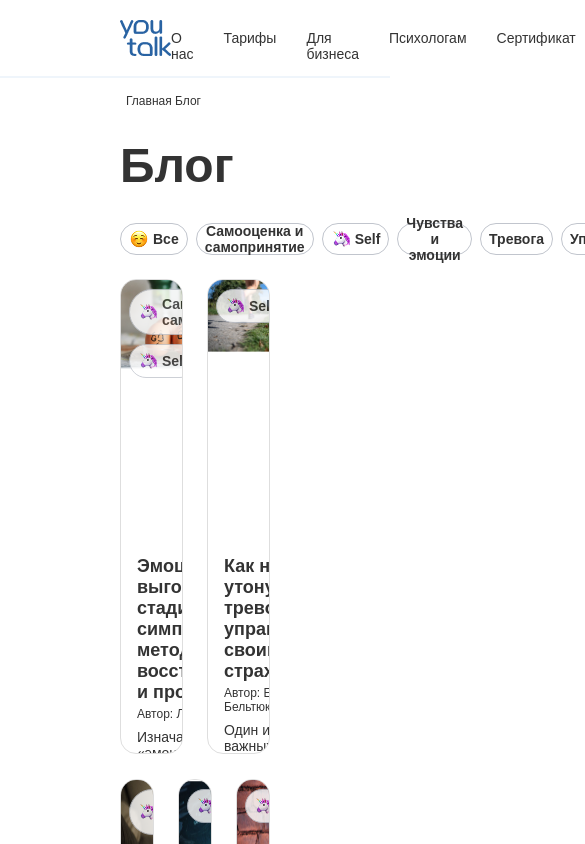
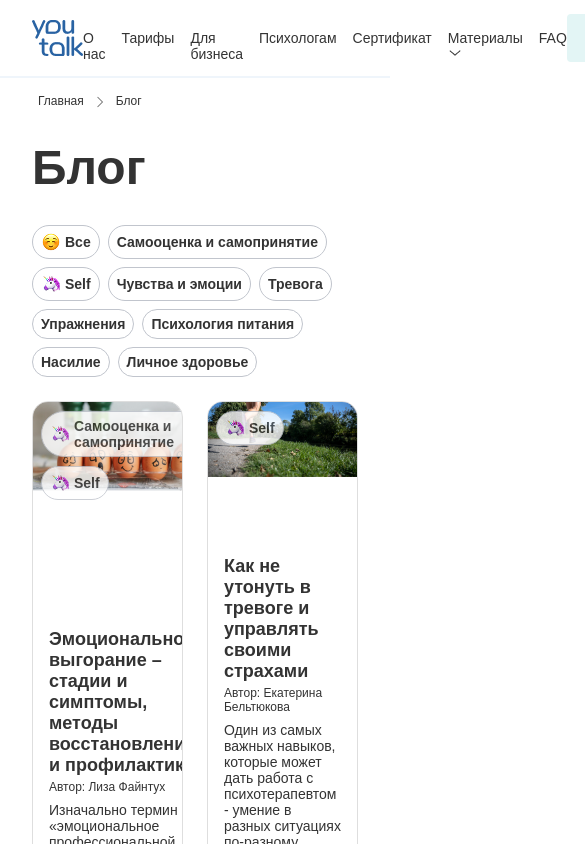
Before and after one commit to cherligan/Youtalk-blog, a React (Vite) app: page / in a window 390 px wide. Shown: the top 844 px of the page, 585 px wide, since content can reach past the window. Built offline with nearby package versions, Linux system fonts and the light colour scheme; a web font is replaced by a local one.

Commit message:
feat: add responsive layout for 1440px and iPad Pro

```diff
--- a/src/App.css
+++ b/src/App.css
@@ -10,14 +10,14 @@
     font-style: normal;
     font-display: swap;
   }
-  @font-face {
+@font-face {
     font-family: 'Montserrat';
     src: url('./assets/fonts/static/Montserrat-Medium.woff2') format('woff2');
     font-weight: 400;
     font-style: normal;
     font-display: swap;
   }
-  @font-face {
+@font-face {
     font-family: 'Montserrat';
     src: url('./assets/fonts/static/Montserrat-Light.woff2') format('woff2');
     font-weight: 200;
@@ -53,6 +53,11 @@ header
 {
   font-size: 14px;
   font-weight: 500;
+  transition: 0.2s;
+}
+.header__nav--item:hover
+{
+  color: #35B3A9;
 }
 .header__btn
 {
@@ -66,16 +71,26 @@ header
   border: none;
   border-radius: 4px;
   padding: 14px 20px;
+  transition: 0.2s;
+}
+.header__btn:hover
+{
+  background-color: #c9f1f1;
+}
+.header__btn:active
+{
+  font-size: 15px;
 }
 main
 {
   display: flex;
   flex-direction: column;
   box-sizing: border-box;
-  padding: 78px 120px;
+  padding: 78px 120px 0px 120px;
 }
 .main__path-to-blog
 {
+  display: flex;
   margin-left: 6px;
   margin-top: 16px;
   font-size: 12px;
@@ -92,9 +107,9 @@ main
 {
   display: flex;
   width: 100%;
-  height: 32px;
   justify-content: start;
   gap: 8px;
+  flex-wrap: wrap;
 }
 .main__nav--item
 {
@@ -108,30 +123,38 @@ main
   font-weight: 600;
   padding: 6px 8px;
 }
+.main__nav--item:active
+{
+  border: 2px solid #16C8BB;
+}
 .main__content
 {
   display: grid;
   grid-template-columns: repeat(3, 1fr);
   grid-template-rows: 500px 1fr 1fr;
   gap: 24px;
+  margin-top: 24px;
 }
 .main__big-cards
 {
   display: flex;
   gap: 24px;
-  margin-top: 24px;
   grid-column: 1/4;
   grid-row: 1;
 }
-.main__card
+.main__card,
+.main__big-card
 {
-  display: grid;
+  cursor: pointer;
   width: 100%;
-  height: 475px;
-  grid-template-rows: 260px 1fr;
   overflow: hidden;
   border-radius: 16px;
   border: 1px solid #DEDEDE;
+}
+.main__big-card
+{
+  display: grid;
+  grid-template-rows: 1fr 1fr;
 }
 .main__tags
 {
@@ -161,8 +184,7 @@ main
   position: relative;
   overflow: hidden;
 }
-.main__big-card--image,
-.main__big-card--image-eggs
+.main__big-card--image
 {
   display: block;
   justify-self: center;
@@ -173,7 +195,8 @@ main
 .main__card--image
 {
   width: 100%;
-  height: 100%;
+
+  margin-top: -5px;
 }
 .main__card--text-block
 {
@@ -219,8 +242,17 @@ main
   border: none;
   border-radius: 4px;
   margin: 56px;
+  transition: 0.2s;
 }
-.footer
+.main__button:hover
+{
+  background-color: #269b91;
+}
+.main__button:active
+{
+  font-size: 15px;
+}
+footer
 {
   display: flex;
   flex-direction: column;
@@ -275,9 +307,9 @@ main
   border: 1px solid #9D9D9D33;
   border-radius: 4px;
 }
-.footer__input--email:active
+.footer__input--email:focus-visible
 {
-
+  outline: none;
 }
 .footer__input--btn
 {
@@ -287,6 +319,10 @@ main
   border: none;
   border-radius: 4px;
   margin-left: -5px;
+}
+.footer__input--btn:hover
+{
+  background-color: #12b1a6;
 }
 .footer__feedback--small-text
 {
@@ -324,3 +360,37 @@ main
   font-weight: 200;
   color: #ffffff;
 }
+@media (min-width: 1600px)
+{
+  header
+  {
+    padding: 0 250px;
+  }
+  main
+  {
+    padding: 78px 250px 0px 250px;
+  }
+  footer
+  {
+    padding: 40px 250px;
+  }
+}
+@media (max-width: 1024px)
+{
+  header
+  {
+    padding: 32px;
+  }
+  .header__nav
+  {
+    gap: 16px;
+  }
+  main
+  {
+    padding: 78px 32px 0px 32px;
+  }
+  footer
+  {
+    padding: 40px 32px;
+  }
+}
--- a/src/App.jsx
+++ b/src/App.jsx
@@ -12,13 +12,13 @@ export default function App() {
           <a className='header__nav--item'>Для бизнеса</a>
           <a className='header__nav--item'>Психологам</a>
           <a className='header__nav--item'>Сертификат</a>
-          <a className='header__nav--item'>Материалы</a>
+          <a className='header__nav--item'>Материалы <img src='./assets/arD.png' alt='arrow'></img></a>
           <a className='header__nav--item'>FAQ</a>
         </nav>
         <button className='header__btn'>Подобрать психолога</button>
       </header>
       <main className='main'>
-        <span className='main__path-to-blog'>Главная Блог</span>
+        <span className='main__path-to-blog'>Главная <img src='./assets/arR.png' alt='arrow'></img> Блог</span>
         <h1 className='main__page-name'>Блог</h1>
         <div className='main__nav'>
           <button className='main__nav--item'><img className='main__item--image' src='./assets/Smiling_Face.png' alt='nav_img'></img>Все</button>
@@ -33,13 +33,13 @@ export default function App() {
         </div>
         <div className='main__content'>
           <div className='main__big-cards'>
-            <div className='main__card'>
+            <div className='main__big-card'>
               <div className='main__card--img-block'>
                 <div className='main__tags'>
                   <span className='main__card--tag'><img className='main__tag--image' src='./assets/Unicorn.png' alt='tag-image'></img>Самооценка и самопринятие</span>
                   <span className='main__card--tag'><img className='main__tag--image' src='./assets/Unicorn.png' alt='tag-image'></img>Self</span>
                 </div>
-                <img className='main__big-card--image-eggs' src='./assets/eggs.png' alt='card_image'></img>
+                <img className='main__big-card--image' src='./assets/eggs.png' alt='card_image'></img>
               </div>
               <div className='main__card--text-block'>
                 <div className='main__card--text-block-main'>
@@ -50,7 +50,7 @@ export default function App() {
                 <span className='main__text--small'>21.08.2021</span>
               </div>
             </div>
-            <div className='main__card'>
+            <div className='main__big-card'>
               <div className='main__card--img-block'>
                 <div className='main__tags'>
                   <span className='main__card--tag'><img className='main__tag--image' src='./assets/Unicorn.png' alt='tag-image'></img>Self</span>
--- a/src/index.css
+++ b/src/index.css
@@ -4,6 +4,7 @@
 }
 body
 {
+  user-select: none;
   margin: 0;
 }
 button
```
Also changed, not shown: public/assets/arD.png (added), public/assets/arR.png (added).
